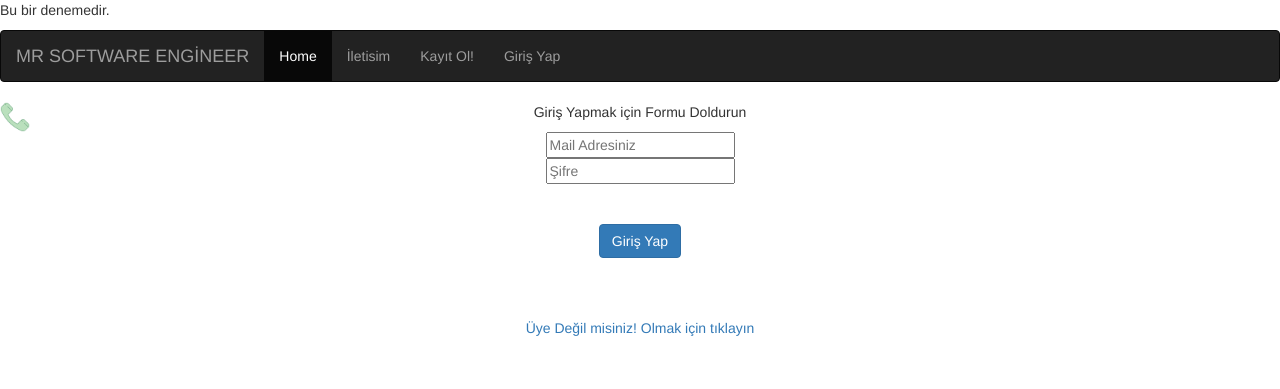
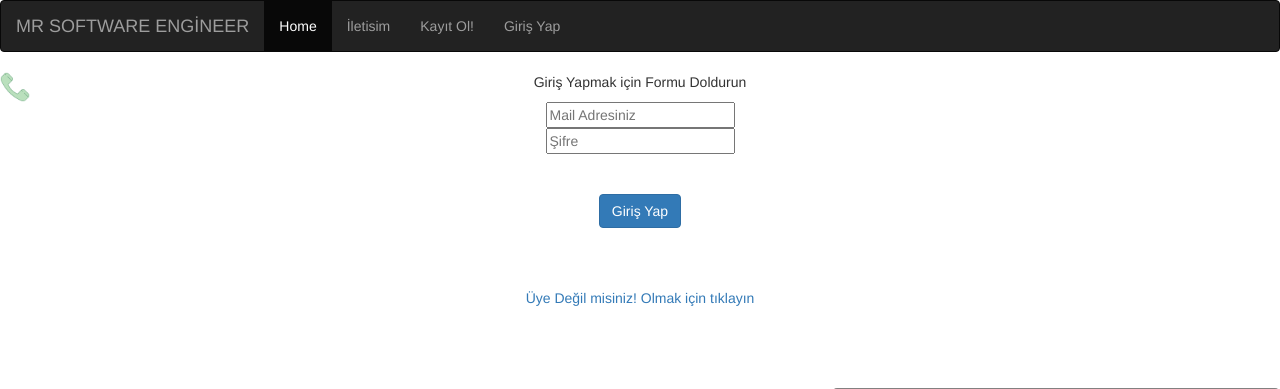
Before and after one commit to MehmetEminAk/INSTAGRAM-CLONE, a PHP site: page /login.php?giris=1 in a window 1280 px wide. Shown: the top 389 px of the page. Run offline with PHP 8.4, Linux system fonts and the light colour scheme.

Commit message:
Gereksiz eklenti silindi

```diff
--- a/login.php
+++ b/login.php
@@ -12,7 +12,7 @@
     <title>Login</title>
 </head>
 <body>
-    <p>Bu bir denemedir.</p>
+
     <?php
 
     if($_GET["giris"] && isset($_POST["loginmail"])==1 && isset($_POST["loginsifre"])==1){
```
